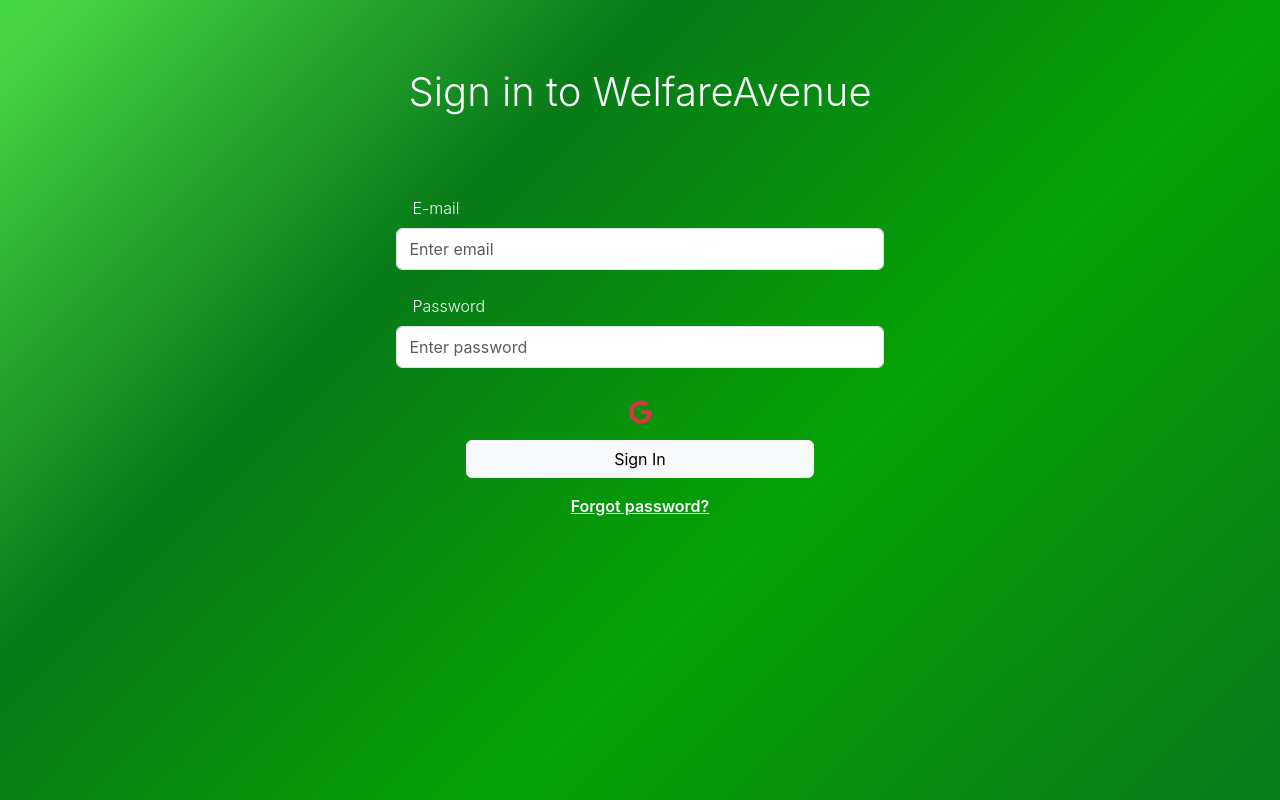
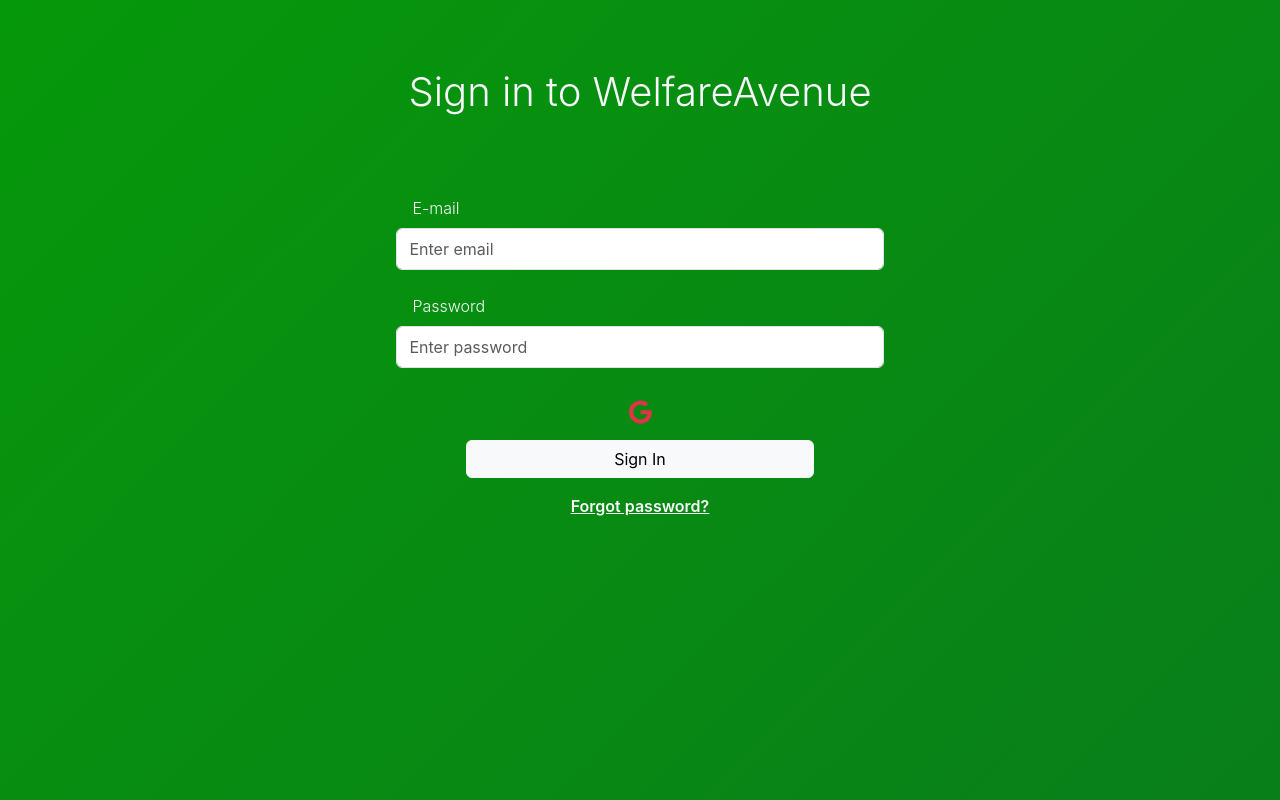
Before and after one commit to georgi3/wa_f, a React (Create React App) app: page /signin in a window 1280 px wide. Built offline with nearby package versions, Linux system fonts and the light colour scheme; no server answers.

Commit message:
fixed waves

```diff
--- a/src/assets/customScss/_custom.scss
+++ b/src/assets/customScss/_custom.scss
@@ -24,9 +24,10 @@ html {
   margin: auto;
   font-family: -apple-system, BlinkMacSystemFont, sans-serif;
   overflow: auto;
+  background: linear-gradient(315deg, rgb(9, 126, 26) 3%, rgb(5, 162, 5) 38%, rgb(8, 122, 24) 68%, rgb(70, 215, 70) 98%);
   animation: gradient 15s ease infinite;
   background-size: 400% 400%;
-  background: linear-gradient(315deg, rgb(9, 126, 26) 3%, rgb(5, 162, 5) 38%, rgb(8, 122, 24) 68%, rgb(70, 215, 70) 98%) fixed;
+  background-attachment: fixed;
 }
 
 @keyframes gradient {
@@ -93,12 +94,11 @@ html {
   margin: auto;
   font-family: -apple-system, BlinkMacSystemFont, sans-serif;
   overflow: auto;
+  background: linear-gradient(315deg, rgb(205, 136, 234) 3%, rgb(113, 29, 148) 38%, rgb(160, 56, 203) 68%, rgb(120, 11, 166) 98%);
   animation: gradient 15s ease infinite;
   background-size: 400% 400%;
-  background: linear-gradient(315deg, rgb(205, 136, 234) 3%, rgb(113, 29, 148) 38%, rgb(160, 56, 203) 68%, rgb(120, 11, 166) 98%) fixed;
+  background-attachment: fixed;
 }
-
-
 
 // Customizing Tabs
 .navbar-links{
```
Lines whose indentation alone changed are shown as unchanged.
